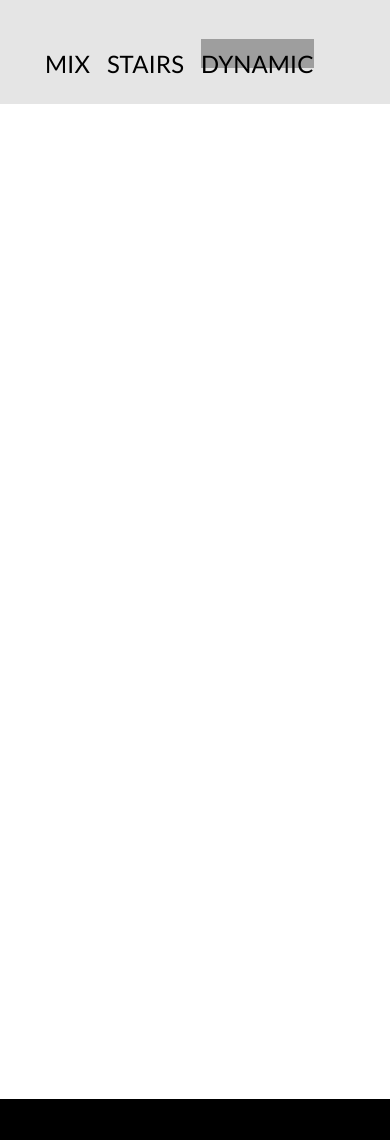
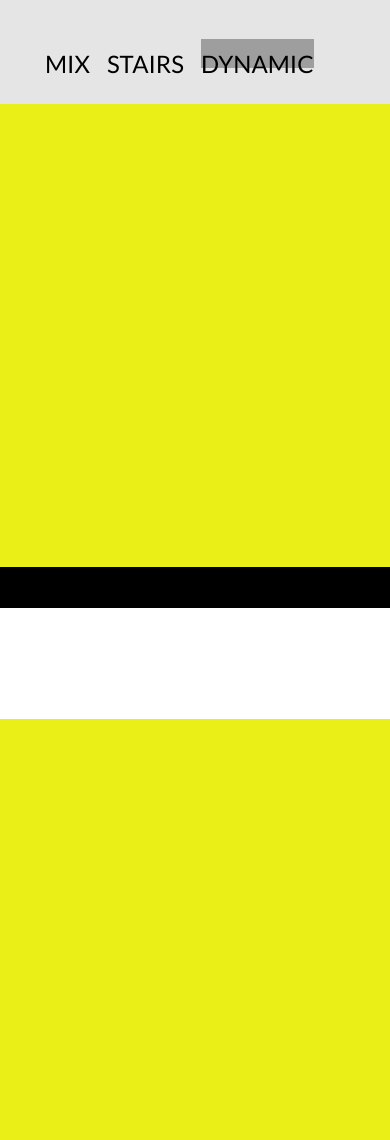
Before and after one commit to fadiatamny/Web2019, a PHP site: page /layout3.html in a window 390 px wide. Shown: the part 125-1265 px from the top of the page. After the commit the page ends 844 px from the top, so only its background shows below. Run offline with PHP 8.4, Linux system fonts and the light colour scheme; grey boxes are pictures that could not be loaded.

Commit message:
fixed nav/ aside growth with main.
Still a bug with mobile view of it.

```diff
--- a/Exercises/Ex3/includes/main.js
+++ b/Exercises/Ex3/includes/main.js
@@ -1,7 +1,16 @@
 var boxshow = document.getElementById('js-boxshow');
+var main = document.getElementById('main');
+var aside = document.getElementById('aside');
+var nav = document.getElementById('nav');
 
 var height = 80;
 var width = 80;
+var startHeight = 995;
+var row = 0;
+var offset = parseInt(window.getComputedStyle(nav).height.replace("px",""));
+var boxesHeight = 0;
+var boxesWidth = 0;
+var click = 0;
 
 //var charArray = ['a','b','c','d','e','f','g','h','i','j','k','l','m','n','o','p','q','r','s','t','u','v','w','x','y','z'];
 var charArray = ['F','A','D','I'];
@@ -9,6 +18,10 @@
 var list = [];
 
 var generateBoxes = function(){
+
+    var mainWidth =parseInt(window.getComputedStyle(main).width.replace("px",""));
+    ++click;
+
     for(var i = 0; i < 3; ++i){
         box = document.createElement('DIV');
         box.style.height = height+'px';
@@ -18,6 +31,7 @@
         box.innerHTML= '<p style="margin-top: '+height*0.25+'px; font-size: '+height*0.35+'px;">'+charArray[random]+'</p>';
         height = height + 20;
         width = width + 20;
+        boxesWidth += width + 128 ;
 
         box.addEventListener('click', function(){
             if( !this.className.includes('show')){
@@ -40,6 +54,16 @@
 
 
         boxshow.appendChild(box);
+    }
+
+    var curr = (boxesWidth/964);
+    console.log(curr);
+    var newHeight = startHeight;
+    while( curr > 1 && click > 2){
+        newHeight += height + 246;
+        aside.style.height = newHeight + "px";
+        nav.style.height =  newHeight + "px";
+        --curr;
     }
 };
 
--- a/Exercises/Ex3/includes/style.css
+++ b/Exercises/Ex3/includes/style.css
@@ -353,7 +353,7 @@
   float: left;
   background-color: #E5E5E5;
   width: 372px;
-  height: 995px;
+  height: 100vh;
 }
 
 #layout3 nav{
@@ -362,12 +362,13 @@
 
 #layout3 main{
   float: left;
+  width: 964px;
 }
 
 #layout3 aside{
   float: right;
   width: 104px;
-  height: 995px;
+  height: 100vh;
   background-color: #18ef214d;
   opacity: 0.3;
 }
@@ -393,12 +394,6 @@
   text-align: center;
   font-weight: normal;
   line-height: normal;
-}
-
-#layout3 main{
-  width: 964px;
-  height: 995px;
-  overflow: scroll;
 }
 
 .show p{
@@ -435,8 +430,6 @@
 
   #layout3 main{
     width: 964px;
-    height: 995px;
-    overflow: scroll;
   }
 }
 
@@ -453,15 +446,12 @@
       margin-top: 0;
   }
 
-  #layout3 .block{
-    display: none;
-  }
-
   #layout3 aside{
     display: none;
   }
 
   #layout3 main{
       width: 100%;
+      height: auto;
   }
 }
--- a/Exercises/Ex3/layout3.html
+++ b/Exercises/Ex3/layout3.html
@@ -10,7 +10,7 @@
             <a class="button" onClick="generateBoxes()"></a>
             <div class="clear"></div>
         </header>
-        <div class="main-nav">
+        <div id="nav" class="main-nav">
             <nav>
                 <ul>
                     <li><a href="./index.html"><span>MIX</a></span></li>
@@ -19,12 +19,12 @@
                 </ul>
             </nav>
         </div>
-        <main>
+        <main id="main">
             <section id="js-boxshow">
                 <div class="clear"></div>
             </section>
         </main>
-        <aside>
+        <aside id="aside">
 
         </aside>
         <div class="clear"></div>
```
